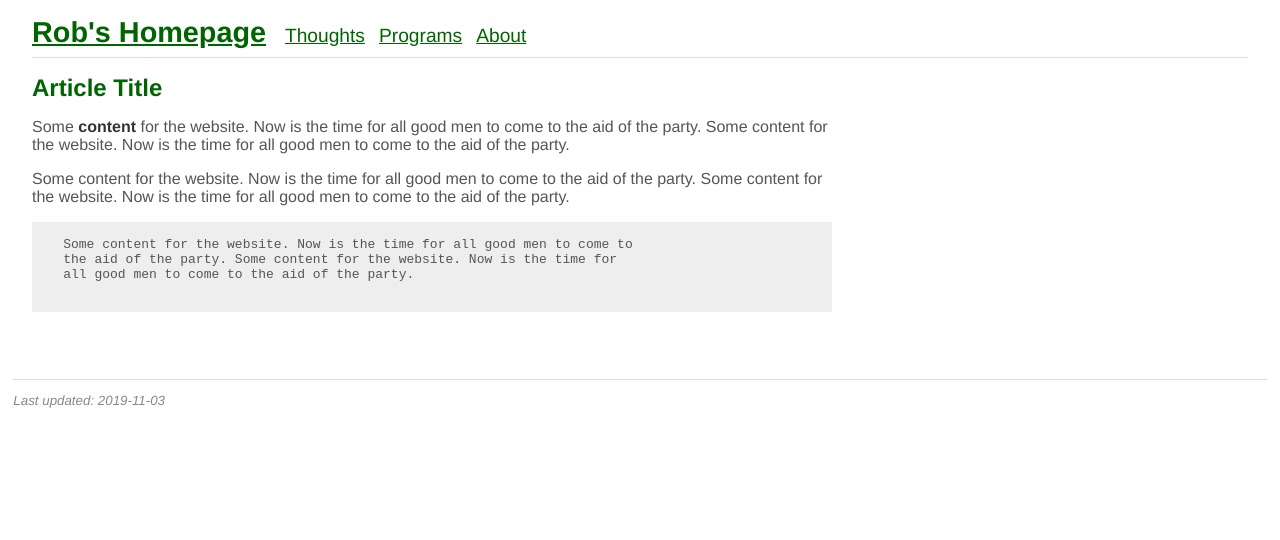
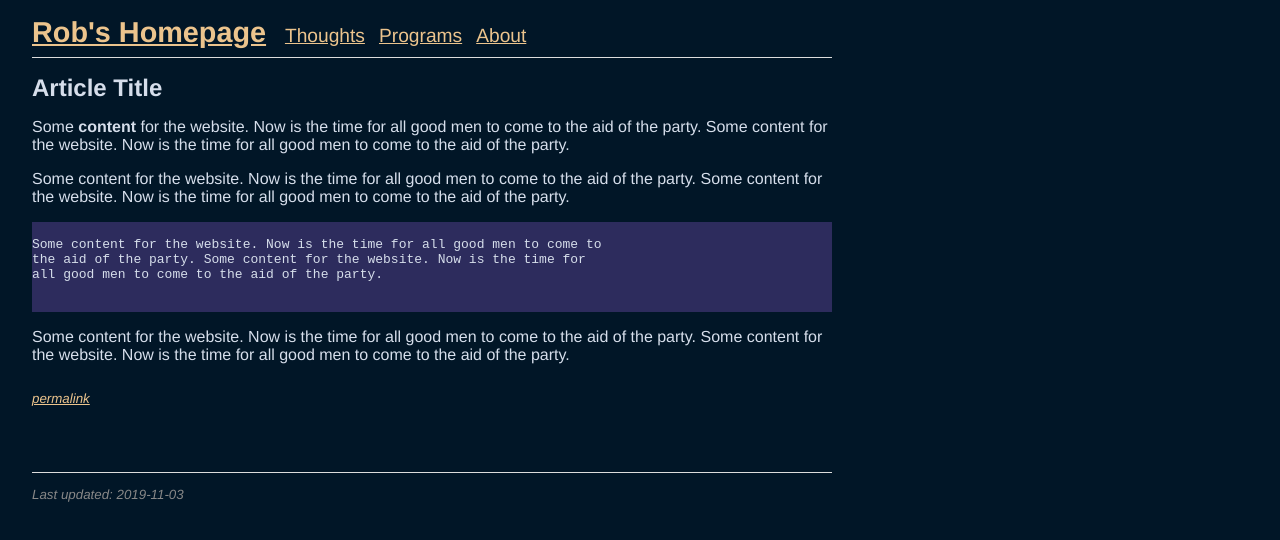
Before and after one commit to robdelacruz/homepage, a plain HTML site: page index.html in a window 1280 px wide. Drawn offline with Linux system fonts and the light colour scheme.

Commit message:
simplify and use night-owl colors

```diff
--- a/index.html
+++ b/index.html
@@ -6,84 +6,60 @@
 <title>Website</title>
 <style>
 body {
-    margin: 0;
+    margin: 0 2em;
     padding: 0;
     font-family: "Helvetica", "Arial", sans-serif;
-    color: #555;
+    max-width: 50em;
+    background-color: #011627;
+    color: #addb67;
+    color: #d6deeb;
 }
-.content {
-    margin: 0;
-    padding: 0;
-    max-width: 50em;
-}
-.side {
-    max-width: 30em;
-}
-h1, h2, strong {
-    color: #333;
+a {
+    color: #ecc48d;
 }
 code, pre {
-    background: #eee;
-}
-.masthead {
-    padding: 1em 0;
-}
-.masthead h1 {
-    margin: 0 0 0.5em;
-    font-size: 1.5em;
-}
-.masthead p {
-    margin: 0;
+    background-color: #2d2c5d;
+    color: #d6deeb;
 }
 footer {
-    margin: 5em 1em;
+    margin: 5em 0;
     border-top: 1px solid #ddd;
     font-style: italic;
     font-size: smaller;
     color: #888;
 }
-.main {
-    margin: 0;
-    padding: 0 2em;
+.permalink {
+    margin-top: 2em;
+    font-style: italic;
+    font-size: smaller;
+    color: #888;
 }
-.main nav {
+nav {
     margin: 1em 0;
     padding-bottom: 0.5em;
     border-bottom: 1px solid #ddd;
 }
-.main nav a {
+nav a {
     margin-right: 0.5em;
     font-size: 1.2em;
-    color: darkgreen;
 }
-.main nav h1 {
+nav h1 {
     display: inline;
     font-size: 1.5em;
 }
-article {
-}
 article h1 {
     margin: 0;
-    color: darkgreen;
     font-size: 1.5em;
 }
 </style>
 </head>
 <body>
-<section class="main">
-<!--
-    <section class="masthead">
-        <h1>Rob's Homepage</h1>
-        <p>Website of Rob de la Cruz</p>
-    </section>
--->
 <nav>
     <h1><a href="#">Rob's Homepage</a></h1>
     <a href="#">Thoughts</a>
     <a href="#">Programs</a>
     <a href="#">About</a>
 </nav>
-    <section class="content">
 <article>
     <h1>Article Title</h1>
     <p>
@@ -99,9 +75,11 @@ article h1 {
 all good men to come to the aid of the party.
     </code>
     </pre>
+    <p>
+Some content for the website. Now is the time for all good men to come to the aid of the party. Some content for the website. Now is the time for all good men to come to the aid of the party.
+    </p>
+    <p class="permalink"><a href="#">permalink</a></p>
 </article>
-    </section>
-</section>
 <footer>
     <p>Last updated: <time>2019-11-03</time></p>
 </footer>
```
Lines whose indentation alone changed are shown as unchanged.
